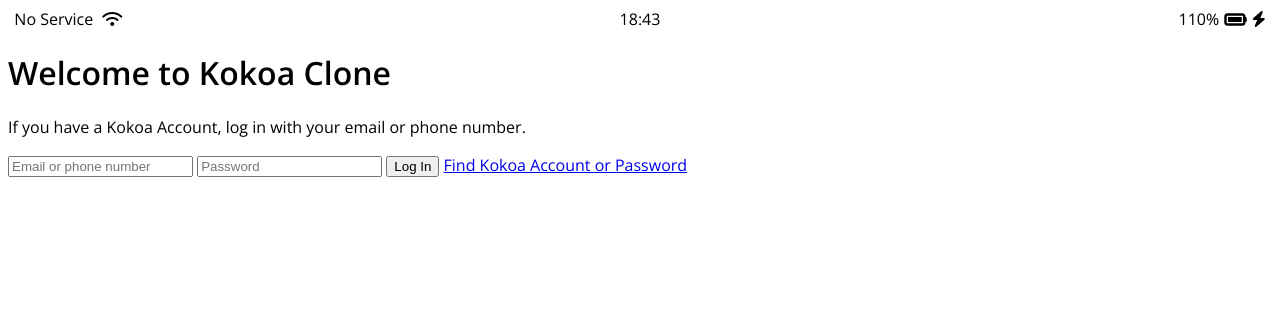
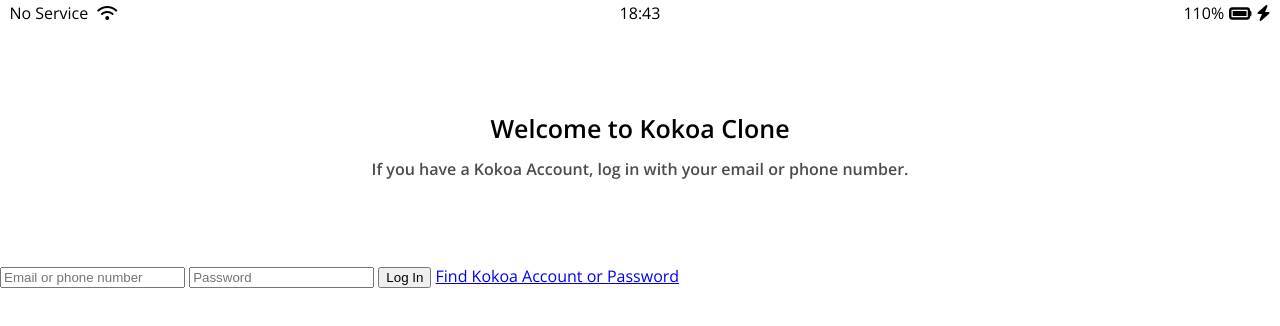
Before and after one commit to rls1004/kokoa-clone-2020, a plain HTML site: page index.html in a window 1280 px wide. Drawn offline with nearby package versions, Linux system fonts and the light colour scheme.

Commit message:
css for welcome-header

```diff
--- /dev/null
+++ b/css/reset.css
@@ -0,0 +1,124 @@
+html,
+body,
+div,
+span,
+applet,
+object,
+iframe,
+h1,
+h2,
+h3,
+h4,
+h5,
+h6,
+p,
+blockquote,
+pre,
+a,
+abbr,
+acronym,
+address,
+big,
+cite,
+code,
+del,
+dfn,
+em,
+img,
+ins,
+kbd,
+q,
+s,
+samp,
+small,
+strike,
+strong,
+sub,
+sup,
+tt,
+var,
+b,
+u,
+i,
+center,
+dl,
+dt,
+dd,
+ol,
+ul,
+li,
+fieldset,
+form,
+label,
+legend,
+table,
+caption,
+tbody,
+tfoot,
+thead,
+tr,
+th,
+td,
+article,
+aside,
+canvas,
+details,
+embed,
+figure,
+figcaption,
+footer,
+header,
+hgroup,
+menu,
+nav,
+output,
+ruby,
+section,
+summary,
+time,
+mark,
+audio,
+video {
+  margin: 0;
+  padding: 0;
+  border: 0;
+  font-size: 100%;
+  font: inherit;
+  vertical-align: baseline;
+}
+/* HTML5 display-role reset for older browsers */
+article,
+aside,
+details,
+figcaption,
+figure,
+footer,
+header,
+hgroup,
+menu,
+nav,
+section {
+  display: block;
+}
+body {
+  line-height: 1;
+}
+ol,
+ul {
+  list-style: none;
+}
+blockquote,
+q {
+  quotes: none;
+}
+blockquote:before,
+blockquote:after,
+q:before,
+q:after {
+  content: "";
+  content: none;
+}
+table {
+  border-collapse: collapse;
+  border-spacing: 0;
+}
--- /dev/null
+++ b/css/status-bar.css
@@ -0,0 +1,23 @@
+.status-bar {
+  display: flex;
+  justify-content: center;
+  padding: 5px 3px;
+}
+.status-bar__column {
+  width: 33%;
+}
+.status-bar__column:first-child span {
+  margin-right: 5px;
+}
+.status-bar__column:nth-child(2) {
+  display: flex;
+  justify-content: center;
+}
+.status-bar__column:last-child {
+  display: flex;
+  justify-content: flex-end;
+  align-items: center;
+}
+.status-bar__column .fa-battery-full {
+  margin: 0px 5px;
+}
--- a/css/styles.css
+++ b/css/styles.css
@@ -1,27 +1,24 @@
 @import url("https://fonts.googleapis.com/css2?family=Open+Sans:wght@400;600&display=swap");
+@import "reset.css";
+@import "status-bar.css";
+
 body {
   font-family: "Open Sans", sans-serif;
 }
 
-.status-bar {
+.welcome-header {
+  margin: 90px 0px;
+  text-align: center;
   display: flex;
-  justify-content: center;
+  flex-direction: column;
+  align-items: center;
+  font-weight: 600;
 }
-.status-bar__column {
-  width: 33%;
+.welcome-header__title {
+  margin-bottom: 20px;
+  font-size: 25px;
 }
-.status-bar__column:first-child span {
-  margin-right: 5px;
+.welcome-header__text {
+  width: 60%;
+  opacity: 0.7;
 }
-.status-bar__column:nth-child(2) {
-  display: flex;
-  justify-content: center;
-}
-.status-bar__column:last-child {
-  display: flex;
-  justify-content: flex-end;
-  align-items: center;
-}
-.status-bar__column .fa-battery-full {
-  margin: 0px 5px;
-}
--- a/index.html
+++ b/index.html
@@ -23,9 +23,9 @@
       </div>
     </div>
 
-    <header calss="welcome-header">
-      <h1 calss="welcome-header__title">Welcome to Kokoa Clone</h1>
-      <p calss="welcome-header__text">
+    <header class="welcome-header">
+      <h1 class="welcome-header__title">Welcome to Kokoa Clone</h1>
+      <p class="welcome-header__text">
         If you have a Kokoa Account, log in with your email or phone number.
       </p>
     </header>
```
